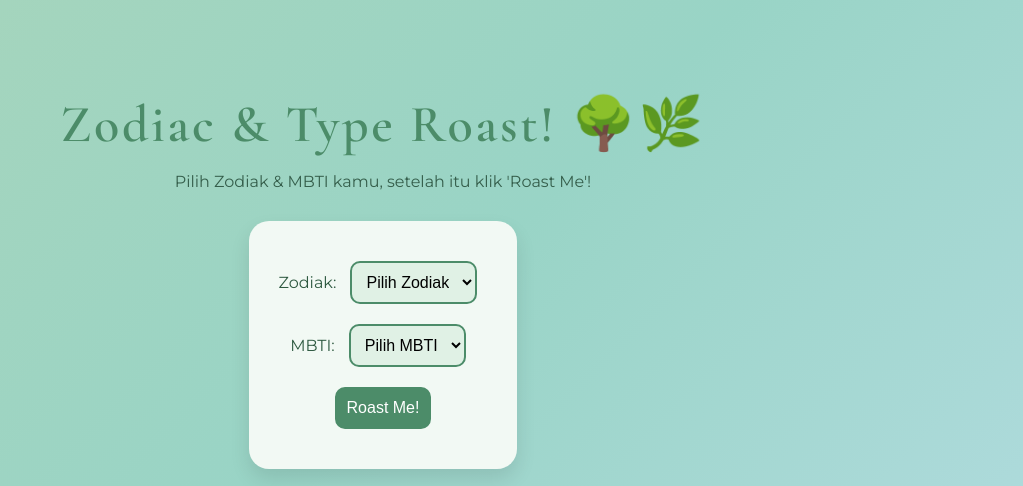
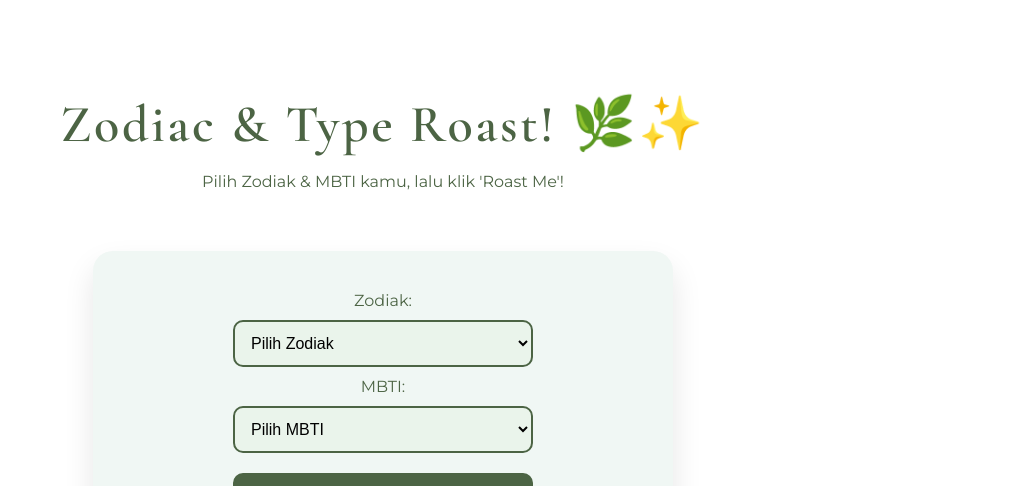
Before and after one commit to 307temporaryredirect/three-web, a Flask app: page / in a window 1280 px wide. Shown: the top 486 px of the page, without its empty margins (257-1280 px from the left). Run offline with Flask 3, Linux system fonts and the light colour scheme.

Commit message:
Update index.html

```diff
--- a/templates/index.html
+++ b/templates/index.html
@@ -3,63 +3,69 @@
 <head>
     <meta charset="UTF-8" />
     <title>ZoType Roast!</title>
-    <!-- Import font cottagecore vibes -->
+    <!-- Import font classy cottagecore vibes -->
     <link href="https://fonts.googleapis.com/css2?family=Cormorant+Garamond:wght@600&family=Montserrat:wght@400;600&display=swap" rel="stylesheet" />
     <style>
         body {
-            background: linear-gradient(135deg, #a8d5ba, #99d4c6, #b3dce1);
+            background-color: #ffffff;
             font-family: 'Montserrat', sans-serif;
             text-align: center;
             padding: 50px;
-            color: #2e5940;
+            color: #4c6444; /* hijau lumut natural */
         }
         h1 {
             font-family: 'Cormorant Garamond', serif;
-            color: #4c8c69;
+            color: #4c6444; /* hijau lumut natural */
             font-size: 52px;
             font-weight: 600;
             margin-bottom: 10px;
             letter-spacing: 0.05em;
         }
         p {
-            color: #355e4b;
+            color: #4c6444; /* hijau lumut natural */
             margin-bottom: 30px;
         }
         form {
-            background: #f2f9f4;
-            padding: 30px;
+            background: #f0f7f4;
+            padding: 40px;
             border-radius: 20px;
             display: inline-block;
-            box-shadow: 0 10px 20px rgba(0,0,0,0.1);
+            box-shadow: 0 15px 30px rgba(0,0,0,0.1);
+            max-width: 500px;
+            width: 100%;
+            margin-top: 30px;
         }
         select, button {
-            padding: 10px;
+            padding: 12px;
             font-size: 16px;
-            margin: 10px;
+            margin: 10px 0;
             border-radius: 10px;
-            border: 2px solid #4c8c69;
+            border: 2px solid #4c6444;
             outline: none;
-            background-color: #e0f1e5;
+            background-color: #eaf4eb;
+            width: 80%;
+            max-width: 300px;
         }
         button {
-            background-color: #4c8c69;
+            background-color: #4c6444;
             color: white;
             cursor: pointer;
             transition: background-color 0.3s ease;
         }
         button:hover {
-            background-color: #3b7055;
+            background-color: #3b5136;
         }
         #result {
             margin-top: 30px;
-            background: #f0f7f4;
-            padding: 20px;
+            background: #f9fbf9;
+            padding: 30px;
             border-radius: 20px;
             max-width: 500px;
             margin-left: auto;
             margin-right: auto;
-            box-shadow: 0 5px 15px rgba(0,0,0,0.1);
+            box-shadow: 0 10px 20px rgba(0,0,0,0.1);
             display: none;
+            color: #4c6444; /* hijau lumut natural */
         }
         /* Grid container untuk gambar */
         .grid-container {
@@ -82,6 +88,12 @@
             .grid-container {
                 grid-template-columns: 1fr;
             }
+            form {
+                padding: 30px;
+            }
+            select, button {
+                width: 100%;
+            }
         }
         /* Responsif: 2 kolom di tablet */
         @media (max-width: 900px) and (min-width: 601px) {
@@ -92,10 +104,10 @@
     </style>
 </head>
 <body>
-    <h1>Zodiac & Type Roast! 🌳🌿</h1>
-    <p>Pilih Zodiak & MBTI kamu, setelah itu klik 'Roast Me'!</p>
+    <h1>Zodiac & Type Roast! 🌿✨</h1>
+    <p>Pilih Zodiak & MBTI kamu, lalu klik 'Roast Me'!</p>
     <form id="zodiacForm">
-        <label for="zodiac">Zodiak:</label>
+        <label for="zodiac">Zodiak:</label><br />
         <select id="zodiac" name="zodiac" required>
             <option value="">Pilih Zodiak</option>
             <option value="Aries">Aries</option>
@@ -111,7 +123,7 @@
             <option value="Aquarius">Aquarius</option>
             <option value="Pisces">Pisces</option>
         </select><br />
-        <label for="mbti">MBTI:</label>
+        <label for="mbti">MBTI:</label><br />
         <select id="mbti" name="mbti" required>
             <option value="">Pilih MBTI</option>
             <option value="INFP">INFP</option>
@@ -135,13 +147,8 @@
     </form>
 
     <div id="result">
-        <h2>The Result!:</h2>
+        <h2>The Result! 🌿</h2>
         <p id="description">Roasting kombinasi zodiak + MBTI kamu akan muncul di sini.</p>
-    </div>
-
-    <!-- Contoh grid gambar -->
-    <div class="grid-container">
-        <img src="https://images.unsplash.com/photo-1506744038136-46273834b3fb?auto=format&fit=crop&w=600&q=80" alt="Nature 1" />
     </div>
 
     <script>
@@ -155,7 +162,7 @@
             const mbti = document.getElementById('mbti').value;
 
             const data = {
-                description: `Insight for Zodiac: ${zodiac} and MBTI: ${mbti} coming soon!`
+                description: `Insight untuk Zodiac: ${zodiac} & MBTI: ${mbti} akan segera hadir! 🌿✨`
             };
 
             descriptionP.textContent = data.description;
```
